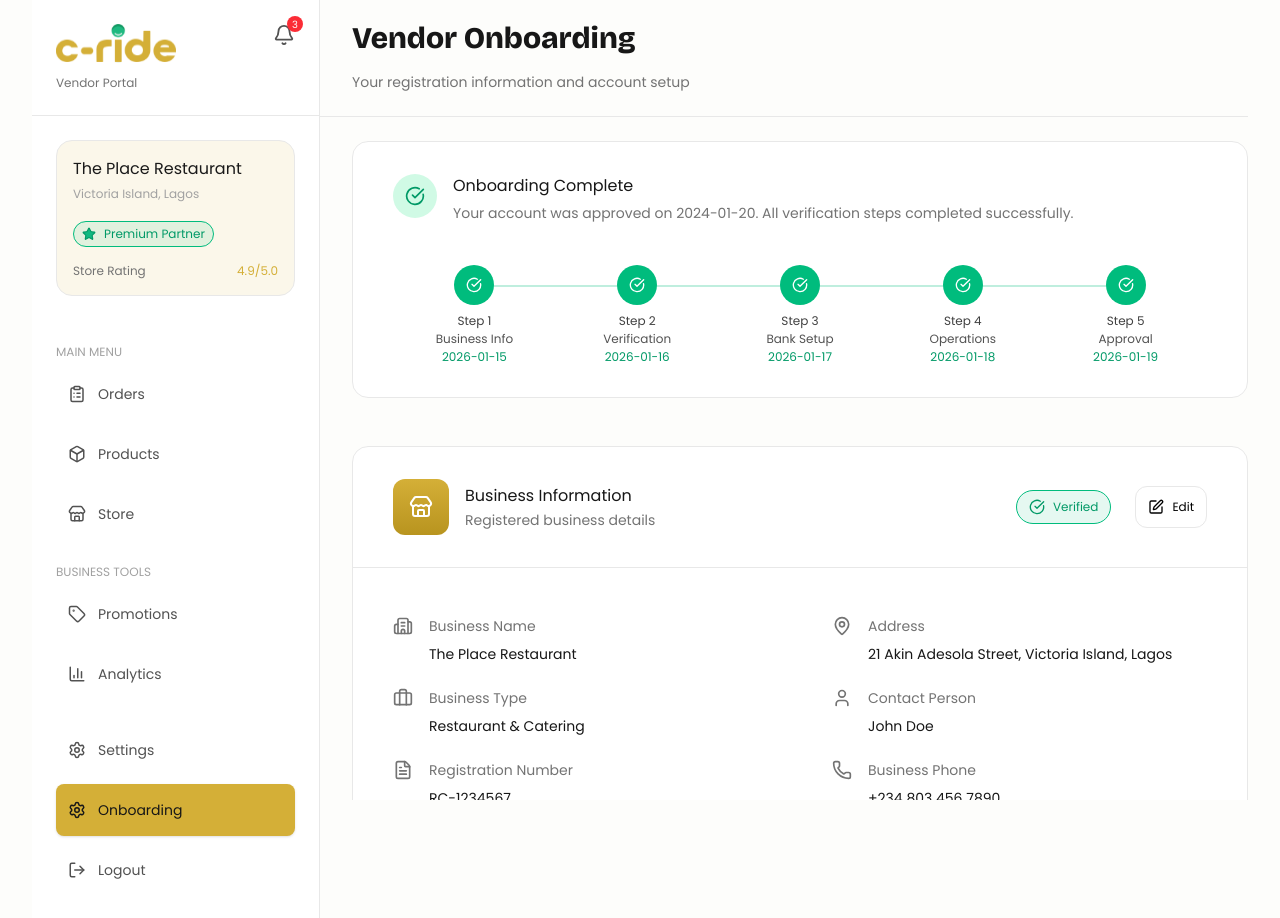
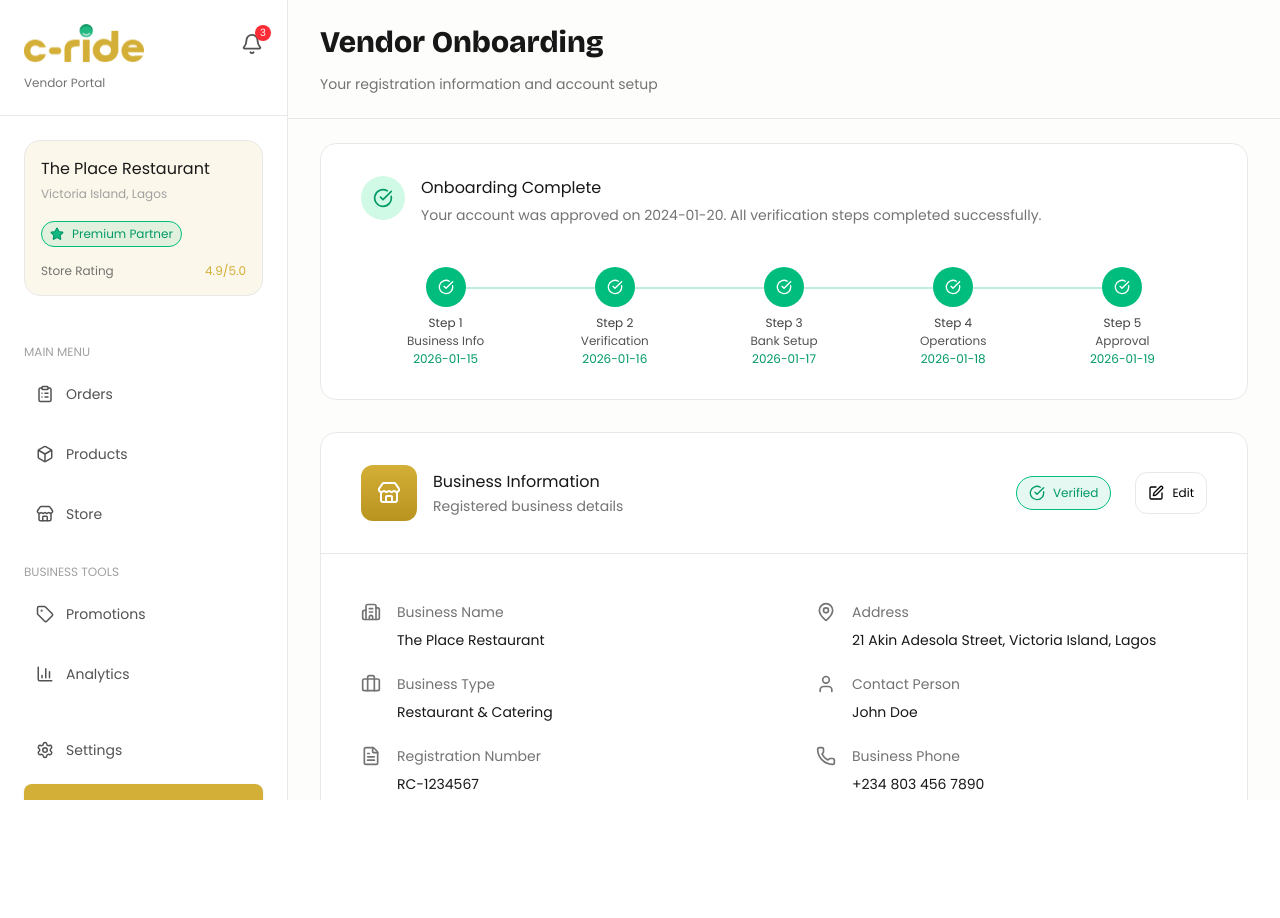
Before and after one commit to C-Ride-Albacorre/frontend-nextjs, a Next.js app: page /vendor/dashboard in a window 1280 px wide. After the commit the page ends 800 px from the top, so only its background shows below. Built offline with nearby package versions, Linux system fonts and the light colour scheme.

Commit message:
refactor: improve layout and styling in onboarding components; enhance sidebar and header for better user experience

```diff
--- a/app/vendor/dashboard/layout.tsx
+++ b/app/vendor/dashboard/layout.tsx
@@ -1,10 +1,10 @@
 'use client';
 
 import Image from 'next/image';
-
 import { useState } from 'react';
 import Sidebar from '@/features/vendor-dashboard/layout/sidebar';
 import { MenuIcon } from 'lucide-react';
+import Link from 'next/link';
 
 export default function OnboardingLayout({
   children,
@@ -14,26 +14,37 @@ export default function OnboardingLayout({
   const [sidebarOpen, setSidebarOpen] = useState(false);
 
   return (
-    <div className="relative flex min-h-screen bg-[#FDFDFB] lg:px-8">
+    <div className="flex h-screen bg-[#FDFDFB] overflow-hidden">
       {/* SIDEBAR */}
+      <div
+        className={`
+    fixed inset-y-0 left-0 z-50
+    w-[90vw] max-w-xs lg:w-72
+    h-screen
+    transition-transform duration-300 ease-out
+    ${sidebarOpen ? 'translate-x-0' : '-translate-x-full'}
+    lg:translate-x-0
+  `}
+      >
         <Sidebar
           active="onboarding"
           isOpen={sidebarOpen}
           onClose={() => setSidebarOpen(false)}
         />
+      </div>
 
       {/* MAIN */}
-      <div
-        className="
-          relative flex-1 transition-transform duration-300 ease-out"
+      <div className="flex flex-1 flex-col lg:pl-72">
+        {/* MOBILE HEADER */}
+        <div className="lg:hidden flex items-center gap-3 px-4 py-4 shadow bg-white shrink-0 z-40">
+          <button
+            onClick={() => setSidebarOpen(true)}
+            className="rounded-full p-2 hover:bg-neutral-100 border border-border"
           >
-        {/* MOBILE HEADER — FIXED */}
-        <div className="lg:hidden fixed top-0 left-0 right-0 z-30 flex items-center gap-3 px-4  py-6 border-b border-border bg-white">
-          <button className='flex items-center gap-4' onClick={() => setSidebarOpen(true)}>
-            <div className="lg:hidden rounded-full p-2 hover:bg-neutral-100 border border-border transition">
             <MenuIcon size={20} />
-            </div>
+          </button>
 
+          <Link href="/vendor/dashboard">
             <Image
               src="/assets/svg/logo-main.svg"
               alt="C-ride Logo"
@@ -41,22 +52,20 @@ export default function OnboardingLayout({
               height={32}
               priority
             />
-          </button>
+          </Link>
         </div>
 
-        {/* CONTENT */}
-        <main className="pt-20 lg:pt-0 h-screen overflow-y-auto max-w-full">
-          {children}
-        </main>
+        {/* CONTENT SCROLLS */}
+        <main className="flex-1 overflow-y-auto">{children}</main>
+      </div>
 
-        {/* SCRIM (VISUAL ONLY, NOT MODAL) */}
+      {/* OVERLAY */}
       {sidebarOpen && (
         <div
           onClick={() => setSidebarOpen(false)}
-            className="absolute inset-0 bg-black/30 lg:hidden z-40"
+          className="fixed inset-0 bg-black/30 z-40 lg:hidden"
         />
       )}
     </div>
-    </div>
   );
 }
--- a/app/vendor/dashboard/page.tsx
+++ b/app/vendor/dashboard/page.tsx
@@ -26,23 +26,22 @@ import {
   Mail,
   Calendar,
   CheckCircle,
-  CircleCheck,
 } from 'lucide-react';
 import { DOCUMENTS } from '@/features/vendor-dashboard/data';
 
 export default function VendorOnboardingDashboard() {
   return (
     <section>
-      <div className="space-y-6 py-5">
+      <div className="space-y-6 pb-8">
         {/* ================= HEADER ================= */}
 
         <VendorDashboardHeader />
 
-        <div className="space-y-12 px-4 lg:px-0 lg:pl-8">
+        <div className="space-y-8 px-4 lg:px-8">
           <OnboardingStepsLayout />
 
           <Section
-            icon={<Store  />}
+            icon={<Store />}
             title="Business Information"
             subtitle="Registered business details"
             status="Verified"
@@ -116,7 +115,7 @@ export default function VendorOnboardingDashboard() {
 
           {/* ================= BANK ================= */}
           <Section
-            icon={<CreditCard  />}
+            icon={<CreditCard />}
             title="Bank Account Details"
             subtitle="Payment settlement information"
             status="Verified"
@@ -134,7 +133,7 @@ export default function VendorOnboardingDashboard() {
 
           {/* ================= OPERATIONS ================= */}
           <Section
-            icon={<Settings  />}
+            icon={<Settings />}
             title="Operational Settings"
             subtitle="Service hours and delivery configuration"
             status="Active"
@@ -154,7 +153,7 @@ export default function VendorOnboardingDashboard() {
           {/* ================= DOCUMENTS ================= */}
 
           <Section
-            icon={<File  />}
+            icon={<File />}
             title="Documents & Verification"
             subtitle="Compliance and legal documents"
             document
--- a/features/onboarding/components/forms/business-document.tsx
+++ b/features/onboarding/components/forms/business-document.tsx
@@ -46,7 +46,7 @@ export default function BusinessDocumentForm() {
         />
 
         <div className="mt-4 p-4 md:p-6 bg-primary/10 rounded-xl text-primary-text-100 flex items-start gap-2">
-        <InfoIcon size={18} className=" text-primary" />
+        <InfoIcon  className=" text-primary h-5 w-5 lg:h-4 lg:w-4" />
           <p className=" text-xs md:text-sm">
             All documents will be securely stored and reviewed by our
             verification team. This typically takes 24-48 hours.
--- a/features/vendor-dashboard/components/section.tsx
+++ b/features/vendor-dashboard/components/section.tsx
@@ -120,12 +120,10 @@ export function InfoRow({
 }
 
 export function DocumentRow({
-  key,
   name,
   desc,
   verified,
 }: {
-  key: string;
   name: string;
   desc: string;
   verified: boolean;
@@ -133,7 +131,7 @@ export function DocumentRow({
   return (
     <div
       className="flex flex-col md:flex-row items-center justify-between gap-6 rounded-xl border border-border px-6 py-6 "
-      key={key}
+
     >
       <div className="flex flex-col md:flex-row items-center  gap-6">
         <div className=" text-primary h-12 w-12 flex items-center justify-center  bg-primary/10 rounded-xl">
--- a/features/vendor-dashboard/layout/header.tsx
+++ b/features/vendor-dashboard/layout/header.tsx
@@ -1,6 +1,6 @@
 export default function VendorDashboardHeader() {
   return (
-    <header className="space-y-2 md:space-y-4 border-b border-border pb-6 px-4 md:px-8">
+    <header className="space-y-2 md:space-y-3.5 border-b border-border py-8 md:py-6  px-4 md:px-8">
       <h1 className=" text-xl md:text-3xl font-semibold text-neutral-900">
         Vendor Onboarding
       </h1>
--- a/features/vendor-dashboard/layout/sidebar.tsx
+++ b/features/vendor-dashboard/layout/sidebar.tsx
@@ -24,20 +24,12 @@ type Props = {
 
 export default function Sidebar({ active, isOpen, onClose }: Props) {
   return (
-    <aside
-      className={`
-        fixed inset-y-0 left-0 z-50 w-[90vw] max-w-xs
-        bg-white border-r border-border
-        transform transition-transform duration-300 ease-out
-        lg:static lg:translate-x-0 lg:w-72
-        ${isOpen ? 'translate-x-0' : '-translate-x-full'}
-      `}
-    >
-      <div className="flex h-full flex-col overflow-y-auto py-6">
+    <aside className="h-screen w-full bg-white border-r border-border flex flex-col">
+      <div className="flex-1 overflow-y-auto py-6">
         {/* HEADER */}
         <div className="flex items-start justify-between border-b border-border pb-6 px-6">
           <div className="flex flex-col gap-1 w-full">
-            <div className='flex justify-between items-center'>
+            <div className="flex justify-between items-center">
               <Link href="/vendor/dashboard" onClick={onClose}>
                 <Image
                   src="/assets/svg/logo-main.svg"
@@ -54,24 +46,21 @@ export default function Sidebar({ active, isOpen, onClose }: Props) {
               >
                 <X size={20} />
               </button>
+
+              <div className="relative hidden lg:flex">
+                <Bell size={22} className="text-neutral-600" />
+                <span className="absolute -top-2 -right-2 h-4 w-4 rounded-full bg-red-500 text-[10px] text-white flex items-center justify-center">
+                  3
+                </span>
+              </div>
             </div>
 
             <span className="text-xs text-neutral-500 mt-2">Vendor Portal</span>
           </div>
-
-          {/* CLOSE (MOBILE ONLY) */}
-
-          {/* BELL (DESKTOP ONLY) */}
-          <div className="relative hidden lg:flex">
-            <Bell size={22} className="text-neutral-600" />
-            <span className="absolute -top-2 -right-2 h-4 w-4 rounded-full bg-red-500 text-[10px] text-white flex items-center justify-center">
-              3
-            </span>
-          </div>
         </div>
 
         {/* CONTENT */}
-        <div className="flex-1 space-y-12 px-6 pt-6">
+        <div className="flex-1 space-y-12 px-4 lg:px-6 pt-6">
           {/* STORE */}
           <div className="rounded-2xl bg-primary/10 border border-border p-4 space-y-4">
             <div>
```
Lines whose indentation alone changed are shown as unchanged.
